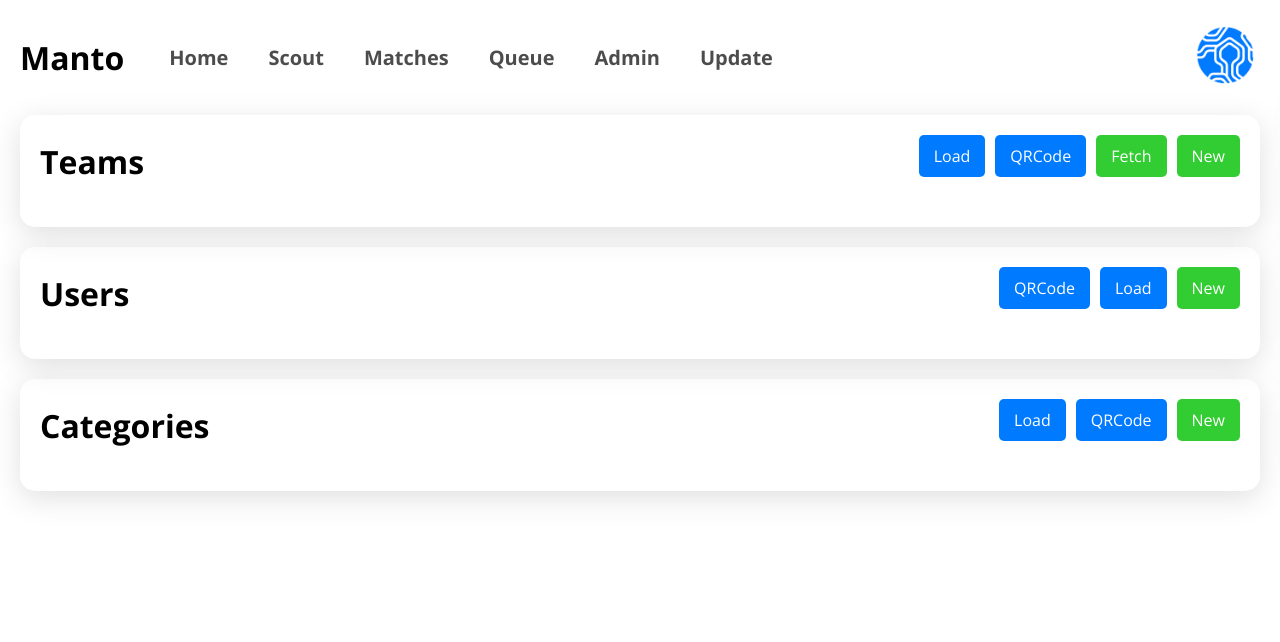
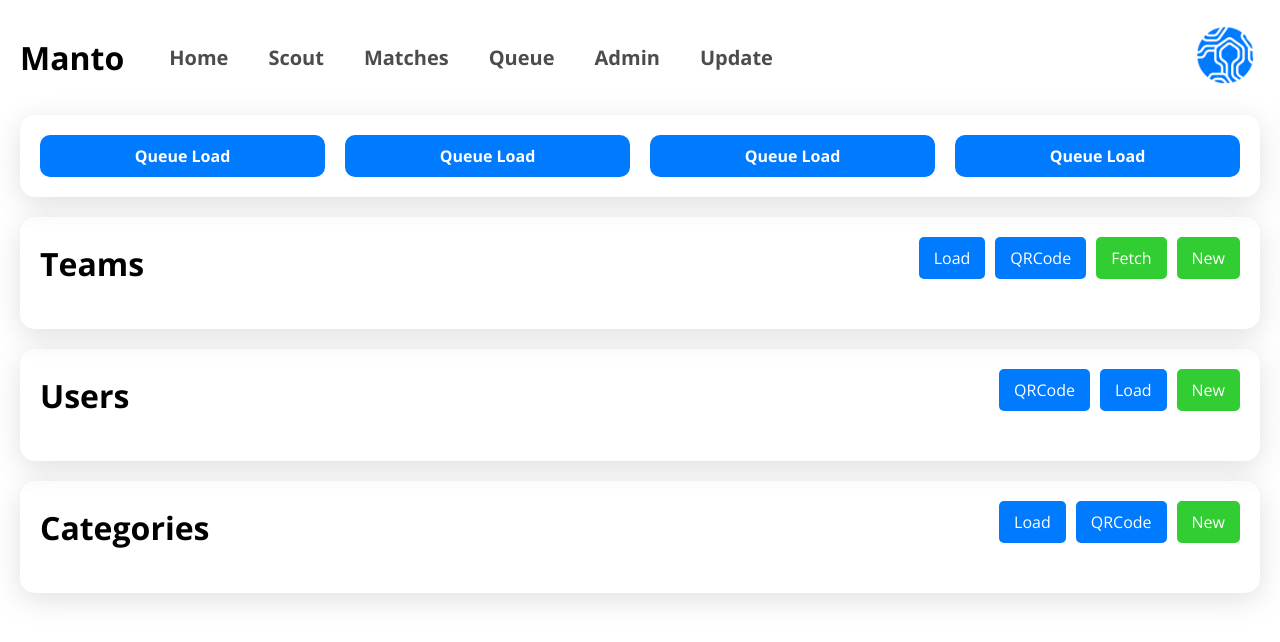
Before and after one commit to pooriaahmadi/manto, a React (Create React App) app: page /admin in a window 1280 px wide. Shown: the top 642 px of the page. Built offline with nearby package versions, Linux system fonts and the light colour scheme.

Commit message:
controls placeholder

```diff
--- a/src/Pages/Admin.jsx
+++ b/src/Pages/Admin.jsx
@@ -1,12 +1,27 @@
 import TeamsInline from "../Components/Teams/TeamsInline";
 import UsersInline from "../Components/Users/UsersInline";
 import CategoriesInline from "../Components/Categories/CategoriesInline";
+import { Link } from "react-router-dom";
 import "../assets/scss/admin.scss";
 
 const Admin = ({ database }) => {
 	return (
 		<div className="admin">
 			<div className="teams">
+				<div className="actions">
+					<Link className="action" to="/queue/load">
+						Queue Load
+					</Link>
+					<Link className="action" to="/queue/load">
+						Queue Load
+					</Link>
+					<Link className="action" to="/queue/load">
+						Queue Load
+					</Link>
+					<Link className="action" to="/queue/load">
+						Queue Load
+					</Link>
+				</div>
 				<TeamsInline database={database}></TeamsInline>
 				<UsersInline database={database}></UsersInline>
 				<CategoriesInline database={database}></CategoriesInline>
```
